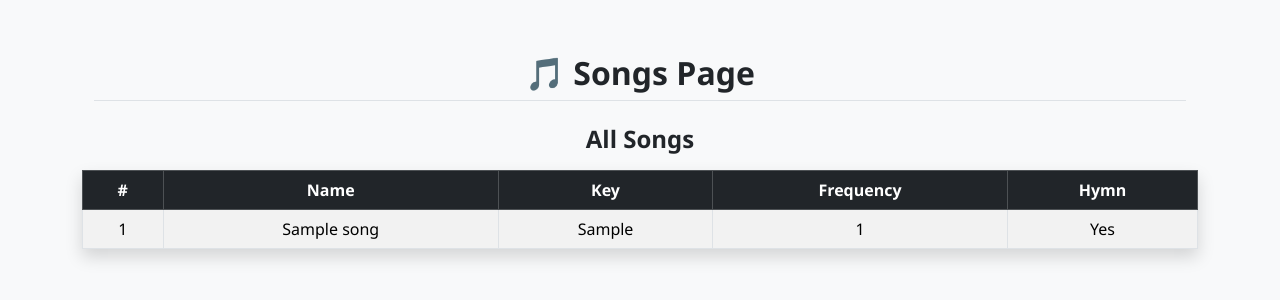
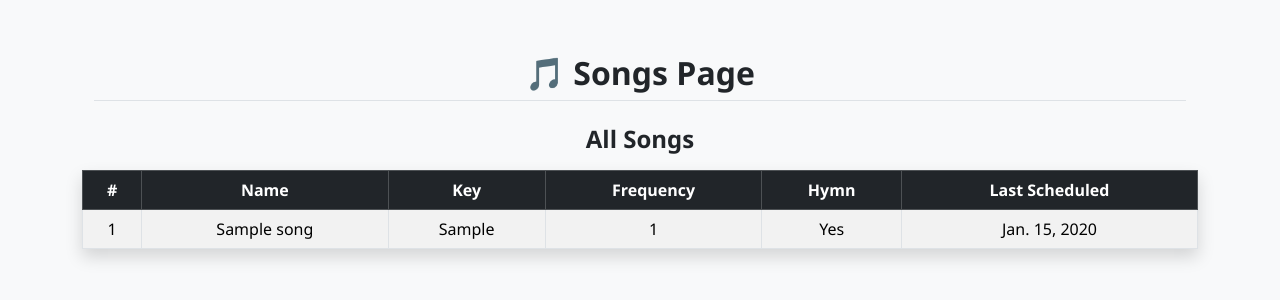
Before and after one commit to chetputt/praise-and-worship-scheduler, a Django app: page /songs/ in a window 1280 px wide. Shown: the part 72-372 px from the top of the page. Run offline with Django 5.2, Linux system fonts and the light colour scheme; tables that the repository leaves empty hold one stand-in row (values such as "Sample post").

Commit message:
allowed last_schedule to be shown

```diff
--- a/main/models.py
+++ b/main/models.py
@@ -16,6 +16,7 @@ class Song(models.Model):
     key = models.CharField(max_length=10)
     frequency = models.PositiveIntegerField()
     hymn = models.BooleanField()
+    last_scheduled = models.DateField(null=True, blank=True)
 
     def __str__(self):
         return self.name
--- a/main/templates/main/songs.html
+++ b/main/templates/main/songs.html
@@ -30,6 +30,7 @@
         <th>Key</th>
         <th>Frequency</th>
         <th>Hymn</th>
+        <th>Last Scheduled</th>
       </tr>
     </thead>
     <tbody>
@@ -41,10 +42,12 @@
         <td>{{ song.frequency }}</td>
 
         {% if song.hymn == True %}
-          <td bgcolor="green">Yes</td>
+          <td color="green">Yes</td>
         {% else %}
-          <td bgcolor="red">No</td>
+          <td color="red">No</td>
         {% endif %}
+        <td>{{ song.last_scheduled }}</td>
+
       </tr>
       {% endfor %}
     </tbody>
--- a/main/views.py
+++ b/main/views.py
@@ -43,8 +43,11 @@ def edit(request):
                         new_schedule.songs.add(song3)
 
                         Song.objects.filter(name=song1_name).update(frequency=F("frequency") + 1)
+                        Song.objects.filter(name=song1_name).update(last_scheduled=schedule_date)
                         Song.objects.filter(name=song2_name).update(frequency=F("frequency") + 1)
+                        Song.objects.filter(name=song2_name).update(last_scheduled=schedule_date)
                         Song.objects.filter(name=song3_name).update(frequency=F("frequency") + 1)
+                        Song.objects.filter(name=song3_name).update(last_scheduled=schedule_date)
                         messages.success(request, "Successfully added schedule")
                     else:
                         messages.error(request, "Failed to add schedule: duplicate songs or schedule date already exists")
```
Also changed, not shown: main/migrations/0007_song_last_scheduled.py (added).
